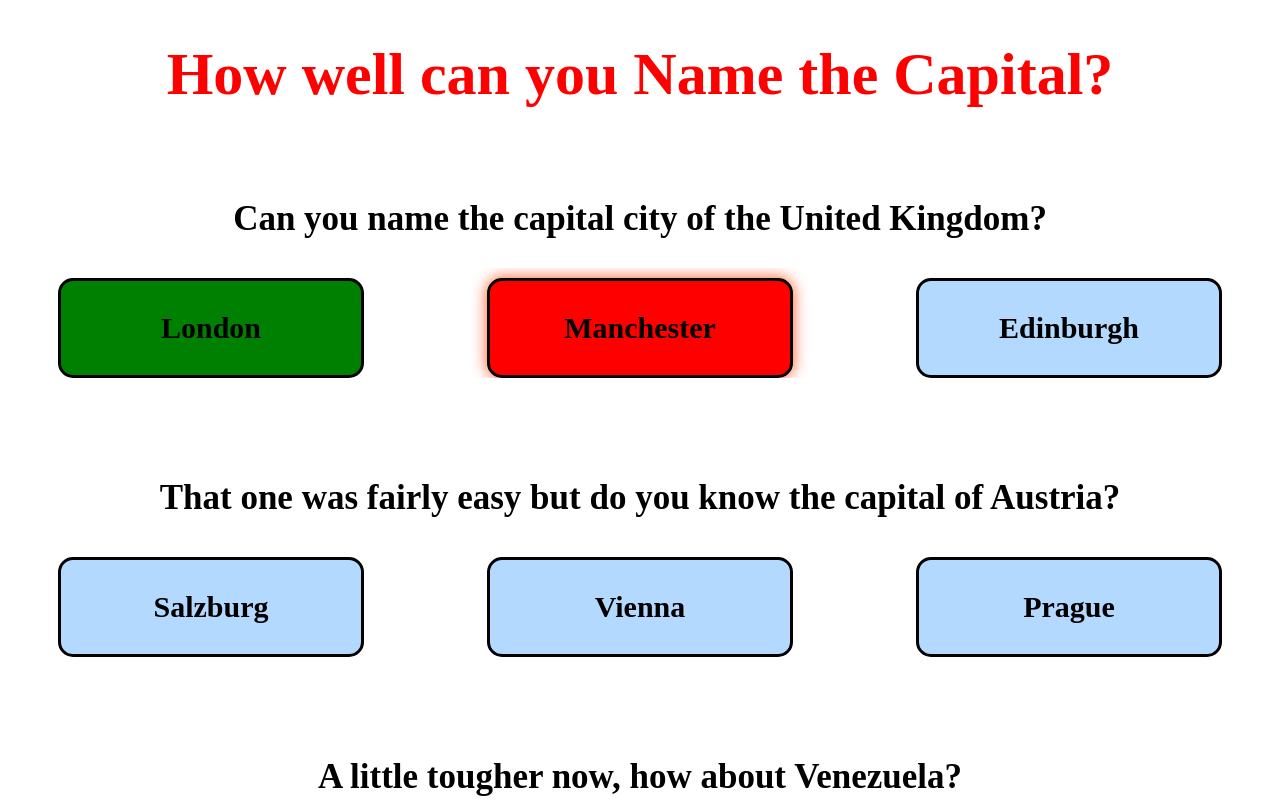
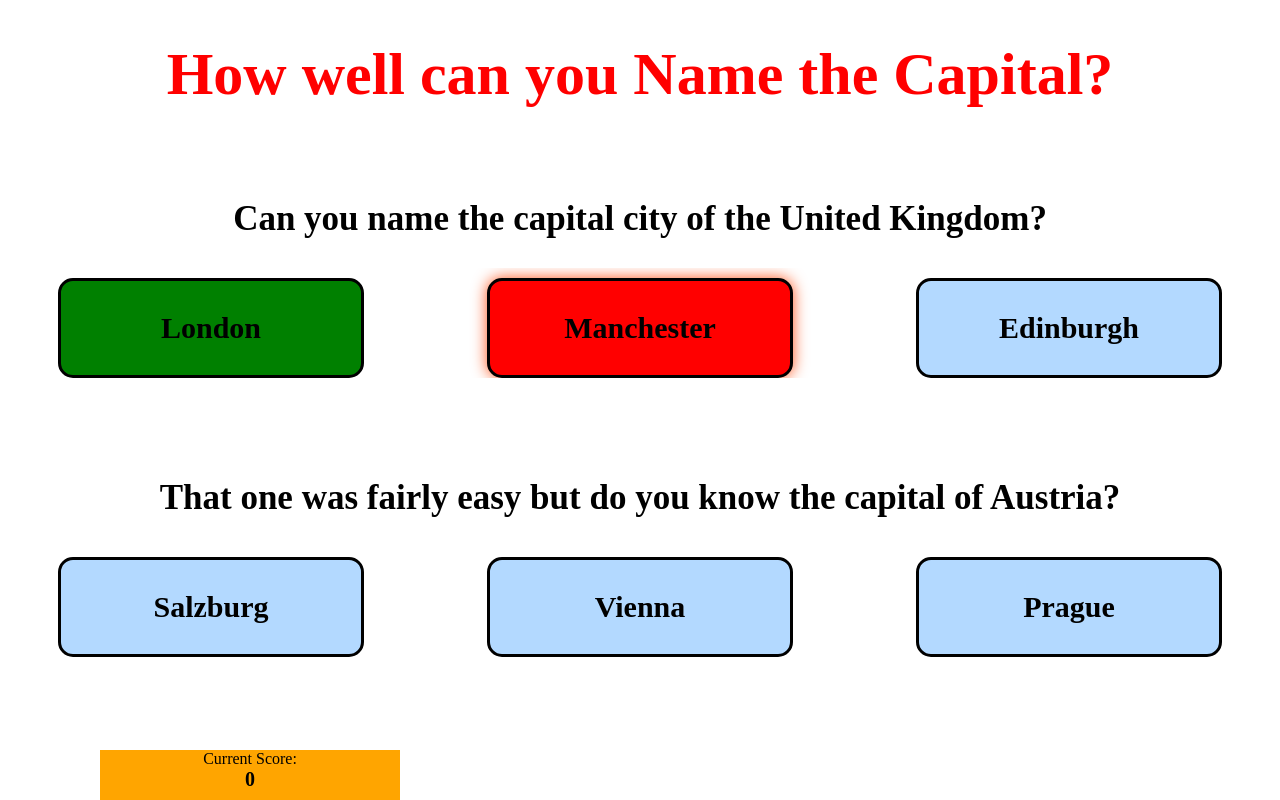
Before and after one commit to jack-slater/quizProject, a plain HTML site: page index.html in a window 1280 px wide. Both pictures are taken after a click on the item "Manchester". Shown: the top 800 px of the page. Drawn offline with nearby package versions, Linux system fonts and the light colour scheme.

Commit message:
Added a score counter as a footer at the bottom of the page

```diff
--- a/css/styles.css
+++ b/css/styles.css
@@ -17,6 +17,7 @@ h2 {
 
 .question {
   margin-top: 90px;
+  margin-bottom: 50px;
 
 }
 
@@ -51,10 +52,7 @@ h2 {
     margin-left: 50px;
 }
 
-.btn2 {
-  margin-left: -30px;
-  margin-right: -30px;
-}
+
 
 .btn3 {
     float:right;
@@ -66,3 +64,25 @@ h2 {
    box-shadow: 0 0 15px #ff531a;
    cursor:pointer;
 }
+
+footer {
+  position: fixed;
+  z-index: 0;
+  overflow: hidden;
+  bottom: 0px;
+  left: 100px;
+  height: 50px;
+  width: 300px;
+  background-color: orange;
+  text-align: center;
+}
+
+#q2, #q3, #q4, #q5, #q6, #q7, #q8, #q9, #q10 {
+  display: none;
+}
+
+#score {
+  font-size: 20px;
+  font-weight: bolder;
+  padding-top: -10px;
+}
--- a/index.html
+++ b/index.html
@@ -15,7 +15,7 @@
         <li class='btn2 buttons A1 wrong'>Manchester</li>
         <li class='btn3 buttons A1 wrong'>Edinburgh</li>
     </ul>
-
+	<footer>Current Score:<br><span id='score'></span></footer>
 	<div class=question id='q2'><h2>That one was fairly easy but do you know the capital of Austria?</h2>
 		<ul class='answers'>
 				<li class='btn1 buttons A2 wrong'>Salzburg</li>
@@ -81,6 +81,8 @@
 
 
   <script src="http://ajax.googleapis.com/ajax/libs/jquery/1.6.1/jquery.min.js"></script>
+
+
   <script type="text/javascript" src="http://ajax.googleapis.com/ajax/libs/jqueryui/1.11.1/jquery-ui.min.js"></script>
   <script src="js/main.js"></script>
 </body>
--- a/js/main.js
+++ b/js/main.js
@@ -1,5 +1,6 @@
 $(document).ready(function () {
-  $('#q2').hide();
+  var score = 0;
+  $('#score').html(score);
   $('.buttons').hover(function() {
     $(this).addClass('highlighted');
     $(this).css('background-color', '#ffff99');
@@ -12,16 +13,21 @@ $(document).ready(function () {
 
   $('.A1').click(function() {
     $('.A1').unbind('mouseenter mouseleave');
-    $('#q2').show();
+    $('#q2').delay(250).fadeIn('slow');
+    $("html, body").animate({ scrollTop: $(document).height() }, 1000);
   });
 
   $('.A1.correct').click(function() {
     $(this).css('background-color','green');
-    $('.A1.wrong').unbind('click');
+    $('.A1').unbind('click');
+    score += 1;
+    $('#score').html(score);
   });
 
   $('.A1.wrong').click(function() {
     $(this).css('background-color', 'red');
     $('.A1.correct').css('background-color', 'green')
+    $('.A1.wrong').unbind('click');
   });
+
 });
```
Lines whose indentation alone changed are shown as unchanged.
